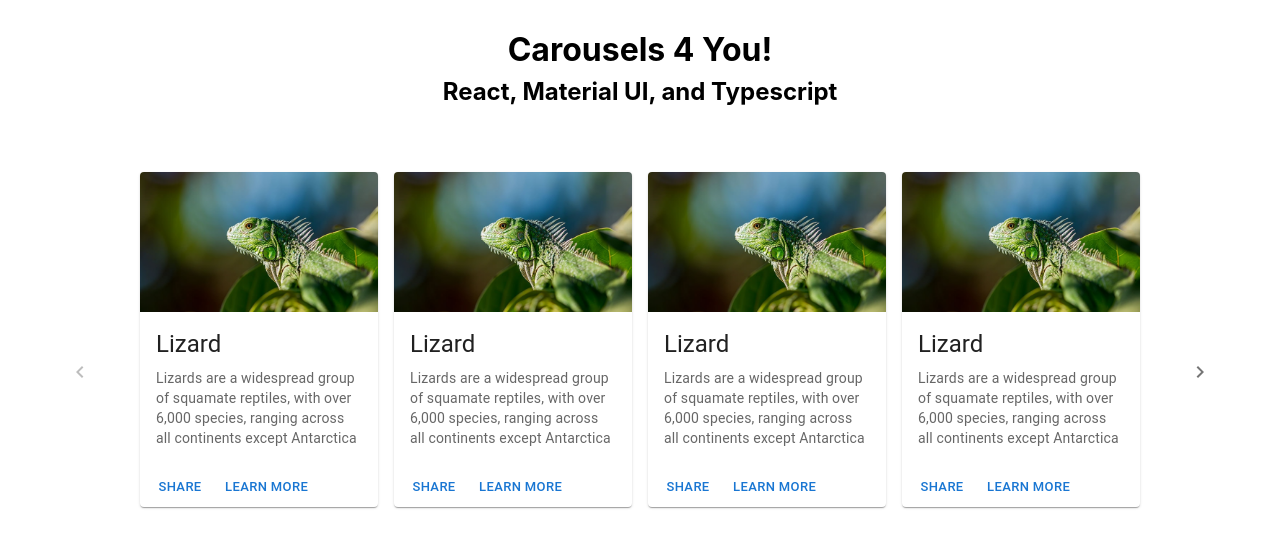
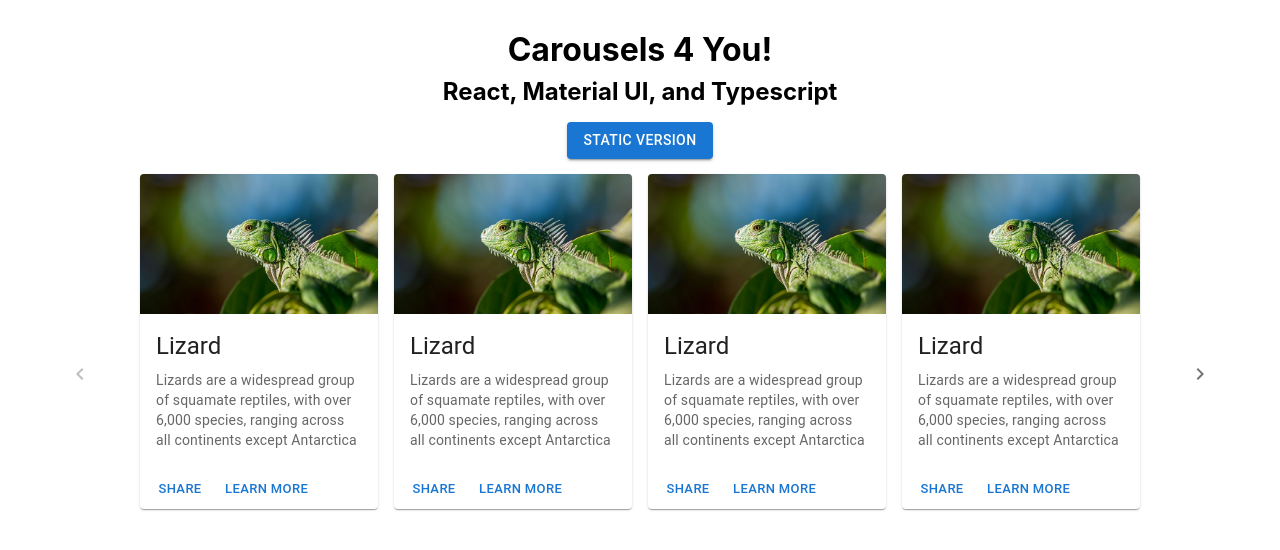
Before and after one commit to tweezerchef/carousel, a React (Create React App) app in the folder carousel/: page / in a window 1280 px wide. Shown: the top 550 px of the page. Built offline with nearby package versions, Linux system fonts and the light colour scheme; no server answers.

Commit message:
addedPopOver+Dynamic

```diff
--- a/carousel/src/components/basicbasic/carouselMUIexamRepeat.tsx
+++ b/carousel/src/components/basicbasic/carouselMUIexamRepeat.tsx
@@ -62,7 +62,7 @@ function Carousel() {
         justifyContent: "center",
         height: "400px",
         width: "100%",
-        marginTop: "50px",
+        marginTop: "15px",
       }}
     >
       <IconButton
--- a/carousel/src/components/popovers/basicBasicPop.tsx
+++ b/carousel/src/components/popovers/basicBasicPop.tsx
@@ -1,3 +1,50 @@
-import React from 'react'
-import Popover  from '@mui/material/Popover';
-import Button from '@mui/material/Button';
+import * as React from "react";
+import Popover from "@mui/material/Popover";
+import Typography from "@mui/material/Typography";
+import Button from "@mui/material/Button";
+import Box from "@mui/material/Box";
+
+export default function BasicPopover() {
+  const [anchorEl, setAnchorEl] = React.useState<HTMLButtonElement | null>(
+    null
+  );
+
+  const handleClick = (event: React.MouseEvent<HTMLButtonElement>) => {
+    setAnchorEl(event.currentTarget);
+  };
+
+  const handleClose = () => {
+    setAnchorEl(null);
+  };
+
+  const open = Boolean(anchorEl);
+  const id = open ? "simple-popover" : undefined;
+
+  return (
+    <Box display="flex" justifyContent="center">
+      <Button aria-describedby={id} variant="contained" onClick={handleClick}>
+        Static Version
+      </Button>
+      <Popover
+        id={id}
+        open={open}
+        anchorEl={anchorEl}
+        onClose={handleClose}
+        anchorOrigin={{
+          vertical: "bottom",
+          horizontal: "right",
+        }}
+      >
+        <Typography sx={{ p: 2 }} align="center">
+          Very basic static version
+          <br />
+          See tutorial for more details
+          <br />
+          <a href="https://medium.com/@ltomblock/crafting-a-professional-looking-carousel-with-react-and-mui-746a86af0ab0">
+            Medium Tutorial
+          </a>
+        </Typography>
+      </Popover>
+    </Box>
+  );
+}
--- a/carousel/src/components/reactiveDBCar/book.tsx
+++ b/carousel/src/components/reactiveDBCar/book.tsx
@@ -1,9 +1,7 @@
 import * as React from "react";
 import Card from "@mui/material/Card";
-import CardActions from "@mui/material/CardActions";
 import CardContent from "@mui/material/CardContent";
 import CardMedia from "@mui/material/CardMedia";
-import Button from "@mui/material/Button";
 import Typography from "@mui/material/Typography";
 import { Book } from "./dbCarousel";
 //create type for props
@@ -15,22 +13,19 @@ export default function BookCard({ book }: BookProps) {
   return (
     <Card sx={{ width: "250px", height: "335px" }}>
       <CardMedia
-        sx={{ height: 140 }}
+        component="img"
+        height="200"
         image={book.image_url}
         title={book.title}
       />
       <CardContent>
-        <Typography gutterBottom variant="h5" component="div">
+        <Typography gutterBottom variant="body2" component="div">
           {book.title}
         </Typography>
         <Typography variant="body2" color="text.secondary">
           {book.author}
         </Typography>
       </CardContent>
-      <CardActions>
-        <Button size="small">Share</Button>
-        <Button size="small">Learn More</Button>
-      </CardActions>
     </Card>
   );
 }
--- a/carousel/src/pages/Home.tsx
+++ b/carousel/src/pages/Home.tsx
@@ -3,6 +3,7 @@ import Stack from "@mui/material/Stack";
 import Box from "@mui/material/Box";
 import CarouselMUIRepeat from "../components/basicbasic/carouselMUIexamRepeat";
 import DBCarousel from "../components/reactiveDBCar/dbCarousel";
+import BasicPopover from "../components/popovers/basicBasicPop";
 
 export default function Home() {
   return (
@@ -17,12 +18,9 @@ export default function Home() {
         <h1>Carousels 4 You!</h1>
         <h2>React, Material UI, and Typescript</h2>
       </Stack>
-      <Box
-        overflow="hidden"
-        alignContent="center"
-        alignItems="center"
-        marginTop="60px"
-      >
+
+      <Box overflow="hidden">
+        <BasicPopover />
         <CarouselMUIRepeat />
       </Box>
       <Box
```
